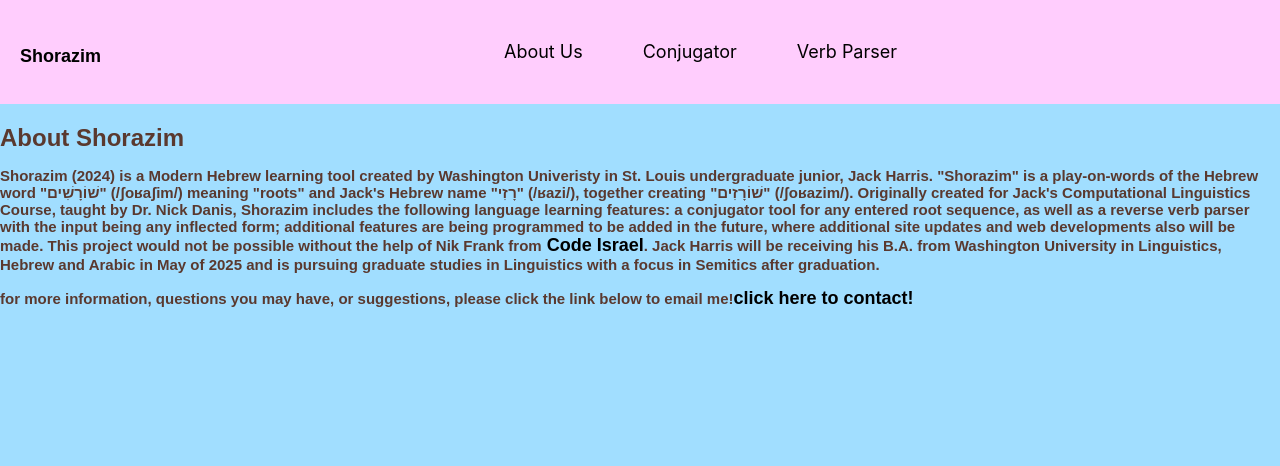
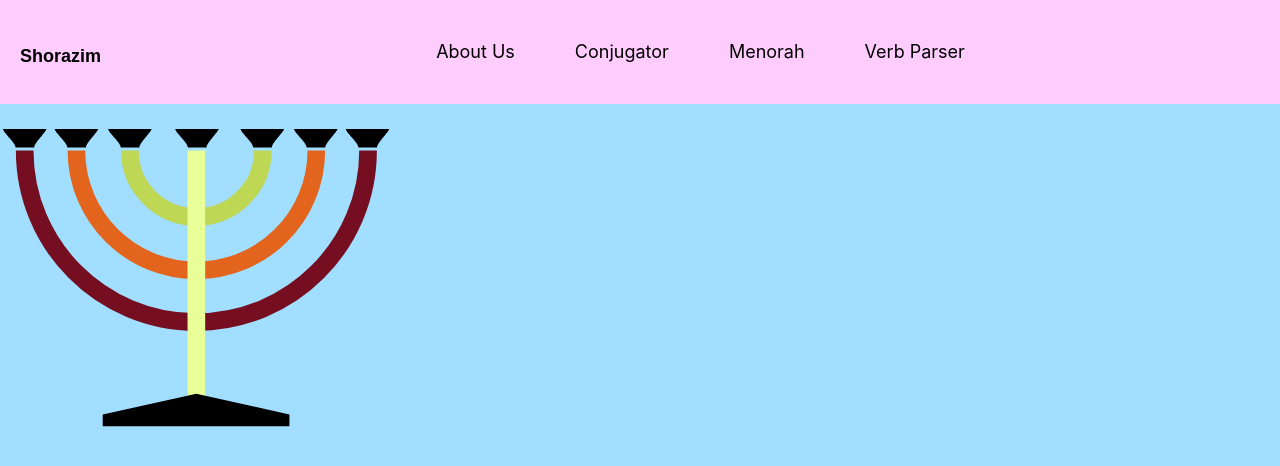
Before and after one commit to razzzhbwiueceghe/full-hebrew-conjugation-generator-verbs, a React (Create React App) app in the folder frontend/: page /menorah in a window 1280 px wide. Before the commit this address led to /aboutus. Shown: the top 466 px of the page. Built offline with nearby package versions, Linux system fonts and the light colour scheme.

Commit message:
menorah component and page, small edits to copy

```diff
--- a/frontend/public/index.html
+++ b/frontend/public/index.html
@@ -7,7 +7,7 @@
     <meta name="theme-color" content="#000000" />
     <meta
       name="description"
-      content="razi v'noahh made this"
+      content="razi harris made this"
     />
     <link rel="apple-touch-icon" href="%PUBLIC_URL%/aleff.png" />
     <!--
--- a/frontend/src/AboutUs.js
+++ b/frontend/src/AboutUs.js
@@ -6,7 +6,7 @@ function AboutUs(){
   return (
     <div className="aboutus">
     <h2>About Shorazim
-    <p> Shorazim (2024) is a Modern Hebrew learning tool created by Washington Univeristy in St. Louis undergraduate junior, Jack Harris. "Shorazim" is a play-on-words of the Hebrew word "שׁוֹרָשִׁים" (/ʃoʁaʃim/) meaning "roots" and Jack's Hebrew name "רָזִי" (/ʁazi/), together creating "שׁוֹרָזִים" (/ʃoʁazim/).
+    <p> Shorazim (June 2024) is a Modern Hebrew learning tool created by Washington Univeristy in St. Louis undergraduate junior, Jack Harris. "Shorazim" is a play-on-words of the Hebrew word "שׁוֹרָשִׁים" (/ʃoʁaʃim/) meaning "roots" and Jack's Hebrew name "רָזִי" (/ʁazi/), together creating "שׁוֹרָזִים" (/ʃoʁazim/).
     Originally created for Jack's Computational Linguistics Course, taught by Dr. Nick Danis, Shorazim includes the following language learning features: a conjugator tool for any entered root sequence, as well as a reverse verb parser with the input being any inflected form;
     additional features are being programmed to be added in the future, where additional site updates and web developments also will be made. This project would not be possible without the help of Nik Frank from
 
--- a/frontend/src/App.js
+++ b/frontend/src/App.js
@@ -3,6 +3,7 @@ import React from 'react';
 import Conjugate from './Conjugate.js';
 import AboutUs from './AboutUs.js';
 import Navbar from './Navbar.js';
+import MenorahPage from './MenorahPage.js';
 import {
   BrowserRouter as Router,
   Switch,
@@ -15,8 +16,7 @@ import {
 
 
 function App(){
-  //this where are user log in logic will go
-  //network cache would also go here
+
 
   return (
     <Router>
@@ -24,6 +24,9 @@ function App(){
       <Switch>
         <Route path="/conjugator">
           <Conjugate />
+          </Route>
+        <Route path="/menorah">
+          <MenorahPage />
         </Route>
         <Route path="/aboutus">
           <AboutUs />
--- /dev/null
+++ b/frontend/src/Menorah.css
@@ -0,0 +1,32 @@
+svg.menorah {
+    width: 393px;
+    height: 326px;
+}
+
+.outer-arch {
+    fill: none;
+    stroke: #750E21;
+    stroke-width: 17.6482;
+}
+
+.middle-arch {
+    fill: none;
+    stroke: #E3651D;
+    stroke-width: 17.6482;
+}
+
+.inner-arch {
+    fill: none;
+    stroke: #BED754;
+    stroke-width: 17.6482;
+}
+
+.shamash {
+    fill: none;
+    stroke: #E9FF97;
+    stroke-width: 17.6482;
+}
+
+.candles .active {
+    fill: #ffcc00;
+}
--- /dev/null
+++ b/frontend/src/Menorah.js
@@ -0,0 +1,33 @@
+import React from 'react';
+import './Menorah.css';
+
+function Menorah({ activeArch, onArchClick }){
+  return (
+    <svg className="menorah" viewBox="-3 -3 393 326">
+      <title>Menorah Shel Pealim</title>
+      <g className="candles">
+        <path className={activeArch === 0 ? 'active' : ''} d="M12.628,40.501C12.628,35.549,0,25.438,0,21.928c3.793,0,38.342,0,43.352,0c0,2.89-12.064,13.621-12.064,18.573   C29.403,40.501,12.628,40.501,12.628,40.501z"/>
+        <path className={activeArch === 1 ? 'active' : ''} d="M64.359,40.501c0-4.952-12.628-15.063-12.628-18.573c3.793,0,38.343,0,43.352,0c0,2.89-12.064,13.621-12.064,18.573   C81.134,40.501,64.359,40.501,64.359,40.501z"/>
+        <path className={activeArch === 2 ? 'active' : ''} d="M117.795,40.501c0-4.952-12.629-15.063-12.629-18.573c3.793,0,38.343,0,43.353,0c0,2.89-12.064,13.621-12.064,18.573   C134.57,40.501,117.795,40.501,117.795,40.501z"/>
+        <path className={activeArch === 3 ? 'active' : ''} d="M184.876,40.501c0-4.952-12.63-15.063-12.63-18.573c3.794,0,38.344,0,43.354,0c0,2.89-12.064,13.621-12.064,18.573   C201.652,40.501,184.876,40.501,184.876,40.501z"/>
+        <path className={activeArch === 4 ? 'active' : ''} d="M250.25,40.501c0-4.952-12.63-15.063-12.63-18.573c3.794,0,38.344,0,43.354,0c0,2.89-12.064,13.621-12.064,18.573   C267.025,40.501,250.25,40.501,250.25,40.501z"/>
+        <path className={activeArch === 5 ? 'active' : ''} d="M303.686,40.501c0-4.952-12.63-15.063-12.63-18.573c3.794,0,38.344,0,43.354,0c0,2.89-12.064,13.621-12.064,18.573   C320.461,40.501,303.686,40.501,303.686,40.501z"/>
+        <path className={activeArch === 6 ? 'active' : ''} d="M355.416,40.501c0-4.952-12.63-15.063-12.63-18.573c3.795,0,38.344,0,43.354,0c0,2.89-12.064,13.621-12.064,18.573   C372.191,40.501,355.416,40.501,355.416,40.501z"/>
+      </g>
+
+      <path onClick={()=> onArchClick(0)} className="outer-arch" d="M21.688,43.414 c0,94.816,76.863,171.676,171.68,171.676 "/>
+      <path onClick={()=> onArchClick(6)} className="outer-arch" d="M193.368,215.09  c94.815,0,171.683-76.86,171.683-171.676"/>
+
+      <path onClick={()=> onArchClick(1)} className="middle-arch" d="M73.419,43.414 c0,66.247,53.703,119.948,119.949,119.948"/>
+      <path onClick={()=> onArchClick(5)} className="middle-arch" d="M193.368,163.362 c66.247,0,119.95-53.702,119.95-119.948"/>
+
+      <path onClick={()=> onArchClick(2)} className="inner-arch" d="M126.855,43.414 c0,36.734,29.778,66.512,66.513,66.512"/>
+      <path onClick={()=> onArchClick(4)} className="inner-arch" d="M193.368,109.926 c36.735,0,66.514-29.778,66.514-66.512"/>
+
+      <line onClick={()=> onArchClick(3)} className="shamash" x1="193.368" y1="43.414" x2="193.368" y2="310.926"/>
+      <polygon onClick={()=> onArchClick(null)} points="99.716,319.182 99.716,307.414 193.342,286.824 286.446,307.414 286.446,319.182 99.716,319.182 "/>
+    </svg>
+  );
+}
+
+export default Menorah;
--- /dev/null
+++ b/frontend/src/MenorahPage.js
@@ -0,0 +1,29 @@
+import React, { useState } from 'react';
+import Menorah from './Menorah.js';
+
+const binyanim = [
+  'nifal',
+  'pual',
+  'hufal',
+  'hitpael',
+  'hifil',
+  'piel',
+  'paal',
+];
+
+function MenorahPage(){
+
+  const [selectedArch, setSelectedArch] = useState();
+
+
+  return (
+    <div className="menorah-page">
+      <Menorah onArchClick={setSelectedArch} activeArch={selectedArch} />
+      <div>
+        {binyanim[selectedArch]}
+      </div>
+    </div>
+  );
+}
+
+export default MenorahPage;
--- a/frontend/src/Navbar.js
+++ b/frontend/src/Navbar.js
@@ -36,6 +36,9 @@ function Navbar() {
               <Link to='/conjugator' className={'navLink'}>Conjugator</Link>
             </li>
             <li onClick={removeActive}>
+              <Link to='/menorah' className={'navLink'}>Menorah</Link>
+            </li>
+            <li onClick={removeActive}>
               <Link to='/verbparser' className={'navLink'}>Verb Parser</Link>
             </li>
           </ul>
```
Also changed, not shown: frontend/src/menorah.svg (added).
